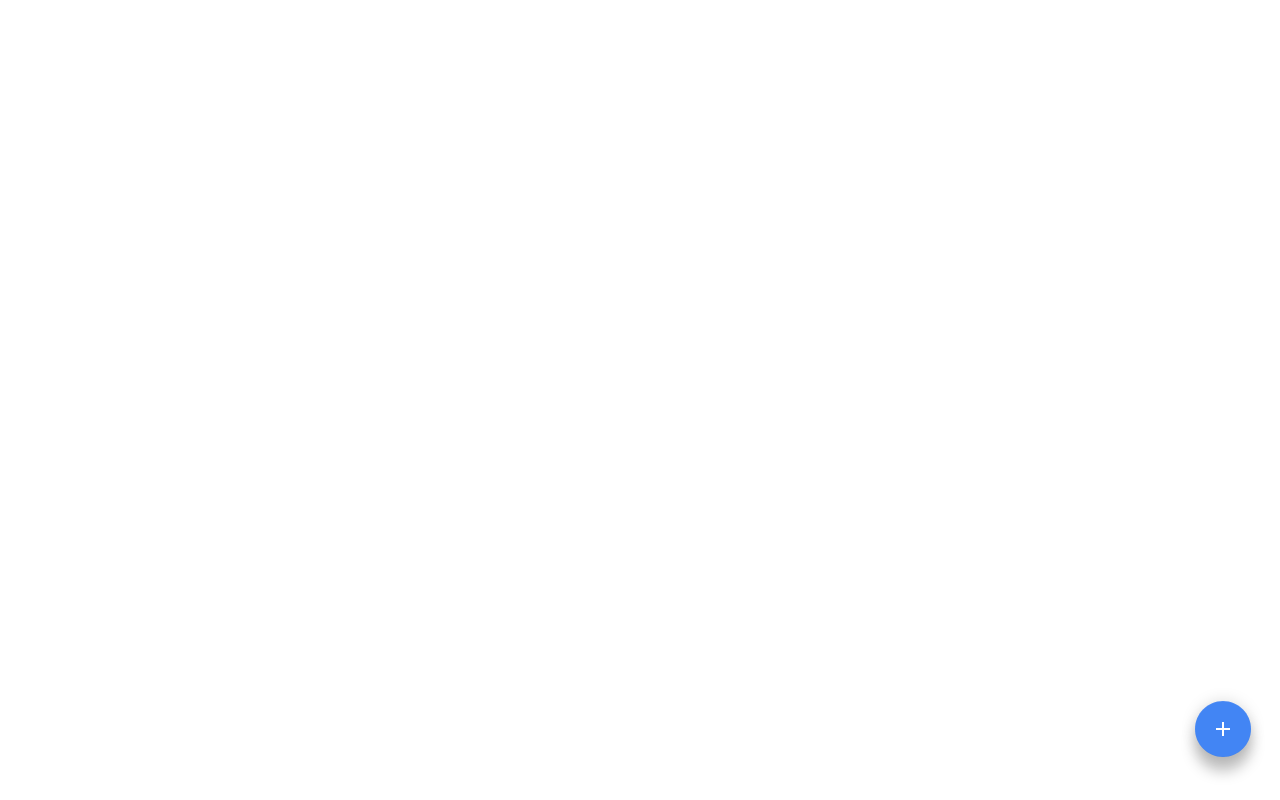
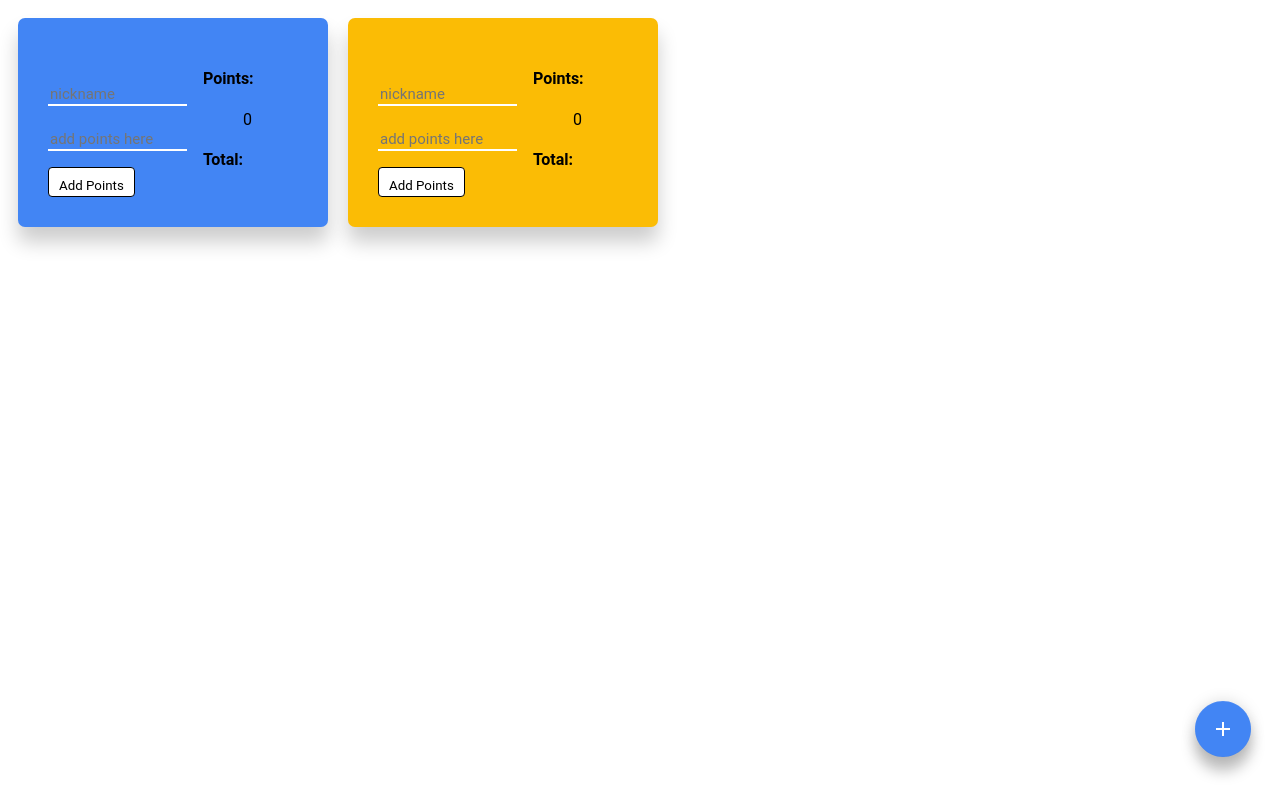
Before and after one commit to alexkev/points, an Angular app: page / in a window 1280 px wide. Built offline with nearby package versions, Linux system fonts and the light colour scheme; no server answers.

Commit message:
UI update

```diff
--- a/src/app/app.component.ts
+++ b/src/app/app.component.ts
@@ -1,13 +1,13 @@
-import { Component } from '@angular/core';
+import { Component } from "@angular/core";
 
 @Component({
-  selector: 'app-root',
-  templateUrl: './app.component.html',
-  styleUrls: ['./app.component.css']
+  selector: "app-root",
+  templateUrl: "./app.component.html",
+  styleUrls: ["./app.component.css"],
 })
 export class AppComponent {
   public numPlayer = 0;
-  public numPlayers: Array<number> = [];
+  public numPlayers: Array<number> = [0, 1];
 
   public addPlayer() {
     this.numPlayers.push(this.numPlayer);
--- a/src/app/player/player.component.css
+++ b/src/app/player/player.component.css
@@ -1,8 +1,21 @@
 .numPlayer {
-    padding: 20px;
-    width: 270px;
+  padding: 20px;
+  width: 270px;
+}
+
+.row {
+  display: flex;
+}
+
+.col {
+  flex: 50%;
+  width: 135px;
+  margin: 10px;
+}
+input {
+  width: 135px;
 }
 
 ul {
-    list-style-type: none;
+  list-style-type: none;
 }
--- a/src/app/player/player.component.html
+++ b/src/app/player/player.component.html
@@ -1,5 +1,6 @@
-<div class="numPlayer">
-    <form id="player-edit" (ngSubmit)="addPlayer(f)" #f="ngForm">
+<div class="numPlayer row">
+  <div class="col">
+    <!-- <form id="player-edit" (ngSubmit)="addPlayer(f)" #f="ngForm"> -->
     <h1>
       <input
         type="text"
@@ -7,14 +8,10 @@
         name="name"
         ngModel
         #name="ngModel"
-                >
+      />
     </h1>
-        <button type="submit">Add Player</button>
-    </form>
-    <p>Points: </p>
-    <ul>
-        <li *ngFor="let arrayPoint of arrayPoints">{{ arrayPoint }}</li>
-    </ul>
+    <!-- <button type="submit">Add Player</button>
+    </form> -->
     <form id="player-edit" (ngSubmit)="addPoints(f2)" #f2="ngForm">
       <p>
         <input
@@ -23,9 +20,16 @@
           name="points"
           ngModel
           #points="ngModel"
-            >
+        />
       </p>
-        <button type="submit" [disabled]="!f.submitted">Add Points</button>
+      <button type="submit">Add Points</button>
     </form>
-    <p>Total: {{ total }}</p>
   </div>
+  <div class="col">
+    <h4>Points:</h4>
+    <ul>
+      <li *ngFor="let arrayPoint of arrayPoints">{{ arrayPoint }}</li>
+    </ul>
+    <h4>Total: {{ total }}</h4>
+  </div>
+</div>
--- a/src/app/player/player.component.ts
+++ b/src/app/player/player.component.ts
@@ -1,14 +1,13 @@
-import { Component, Input } from '@angular/core';
-import { NgForm } from '@angular/forms';
-import { Player } from '../player.model';
-import { PlayerService } from '../player.service';
+import { Component, Input } from "@angular/core";
+import { NgForm } from "@angular/forms";
+import { Player } from "../player.model";
+import { PlayerService } from "../player.service";
 
 @Component({
-  selector: 'app-player',
-  templateUrl: './player.component.html',
-  styleUrls: ['./player.component.css']
+  selector: "app-player",
+  templateUrl: "./player.component.html",
+  styleUrls: ["./player.component.css"],
 })
-
 export class PlayerComponent {
   playerName: string;
   total: number;
@@ -16,7 +15,9 @@
   points: number[] = [];
   arrayPoints: number[] = [0];
 
-  constructor(private playerService: PlayerService) {}
+  constructor(private playerService: PlayerService) {
+    this.addPlayer();
+  }
 
   getPoints(newPlayer: Player) {
     this.newPlayer = this.playerService.getPlayer(this.newPlayer);
@@ -28,10 +29,12 @@
     this.total = this.arrayPoints.reduce((a, b) => a + b, 0);
   }
 
-  addPlayer(form: NgForm) {
-    const value = form.value;
-    this.playerName = value.name;
-    this.newPlayer = new Player(this.playerService.getId(), value.name , this.points);
+  addPlayer() {
+    this.newPlayer = new Player(
+      this.playerService.getId(),
+      "unknown",
+      this.points
+    );
     console.log(this.newPlayer);
     this.playerService.addPlayer(this.newPlayer);
   }
@@ -39,7 +42,11 @@
   addPoints(form: NgForm) {
     const value = form.value;
     // const playerId = this.playerService.setId();
-    this.newPlayer = new Player(this.playerService.getId(), this.playerName, value.points);
+    this.newPlayer = new Player(
+      this.playerService.getId(),
+      this.playerName,
+      value.points
+    );
     console.log(this.newPlayer);
     this.playerService.addPoints(this.newPlayer);
     this.getPoints(this.newPlayer);
```
Lines whose indentation alone changed are shown as unchanged.
